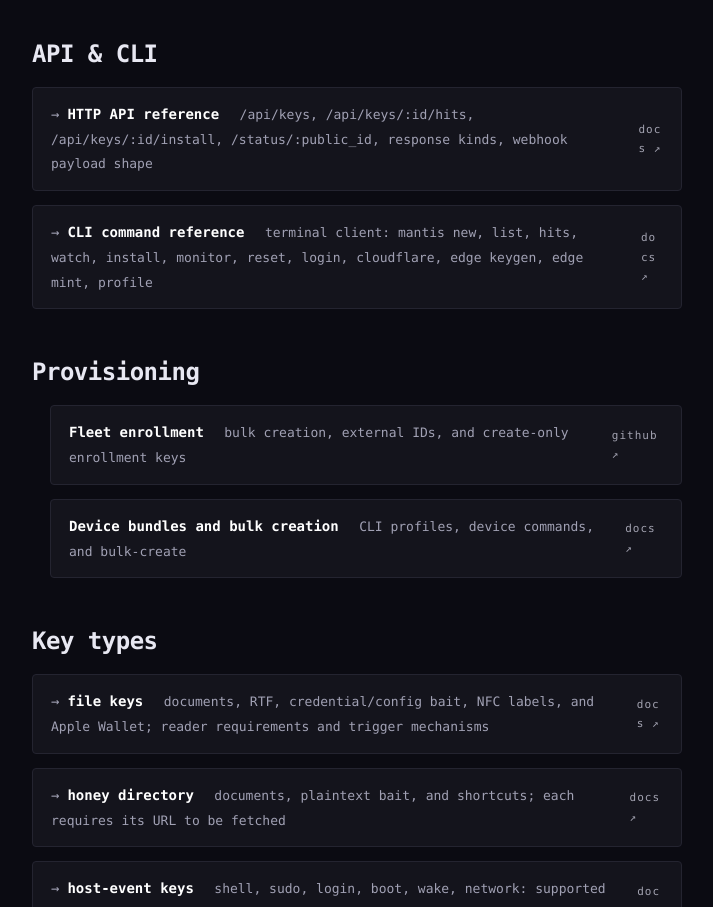
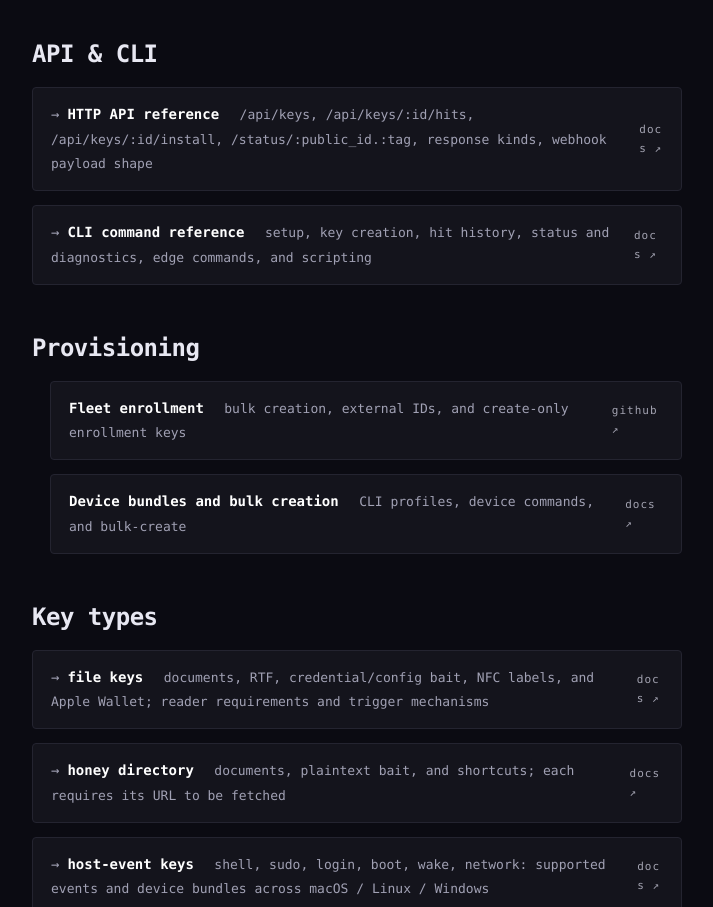
Before and after one commit to privacykey/website-mantis, a website: page en/docs.html in a window 1280 px wide. Shown: the part 936-1843 px from the top of the page, without its empty margins (72-785 px from the left). Drawn offline with Linux system fonts and the light colour scheme; no server answers.

Commit message:
docs: refresh the website API and CLI index

```diff
--- a/en/docs.html
+++ b/en/docs.html
@@ -88,8 +88,8 @@
 
       <h2 id="api-amp-cli">API &amp; CLI</h2>
       <ul class="doc-list" style="list-style: none; margin: 0;">
-        <li><a href="https://docs.mantis.privacykey.org/api" rel="noopener"><span class="label"><span class="arrow" aria-hidden="true">→</span><span class="name">HTTP API reference</span> <span class="desc">/api/keys, /api/keys/:id/hits, /api/keys/:id/install, /status/:public_id, response kinds, webhook payload shape</span></span><span class="ext">docs ↗</span></a></li>
-        <li><a href="https://docs.mantis.privacykey.org/cli/" rel="noopener"><span class="label"><span class="arrow" aria-hidden="true">→</span><span class="name">CLI command reference</span> <span class="desc">terminal client: mantis new, list, hits, watch, install, monitor, reset, login, cloudflare, edge keygen, edge mint, profile</span></span><span class="ext">docs ↗</span></a></li>
+        <li><a href="https://docs.mantis.privacykey.org/api" rel="noopener"><span class="label"><span class="arrow" aria-hidden="true">→</span><span class="name">HTTP API reference</span> <span class="desc">/api/keys, /api/keys/:id/hits, /api/keys/:id/install, /status/:public_id.:tag, response kinds, webhook payload shape</span></span><span class="ext">docs ↗</span></a></li>
+        <li><a href="https://docs.mantis.privacykey.org/cli/" rel="noopener"><span class="label"><span class="arrow" aria-hidden="true">→</span><span class="name">CLI command reference</span> <span class="desc">setup, key creation, hit history, status and diagnostics, edge commands, and scripting</span></span><span class="ext">docs ↗</span></a></li>
       </ul>
 
       <h2 id="provisioning">Provisioning</h2><ul class="doc-list"><li><a href="https://github.com/privacykey/mantis/blob/main/docs/FLEET-PROVISIONING.md"><span class="label"><span class="name">Fleet enrollment</span> <span class="desc">bulk creation, external IDs, and create-only enrollment keys</span></span><span class="ext">github ↗</span></a></li><li><a href="https://docs.mantis.privacykey.org/cli/"><span class="label"><span class="name">Device bundles and bulk creation</span> <span class="desc">CLI profiles, device commands, and bulk-create</span></span><span class="ext">docs ↗</span></a></li></ul><h2 id="key-types">Key types</h2>
```
Also changed, not shown: site/pages/docs.html (+2 -2 lines).
